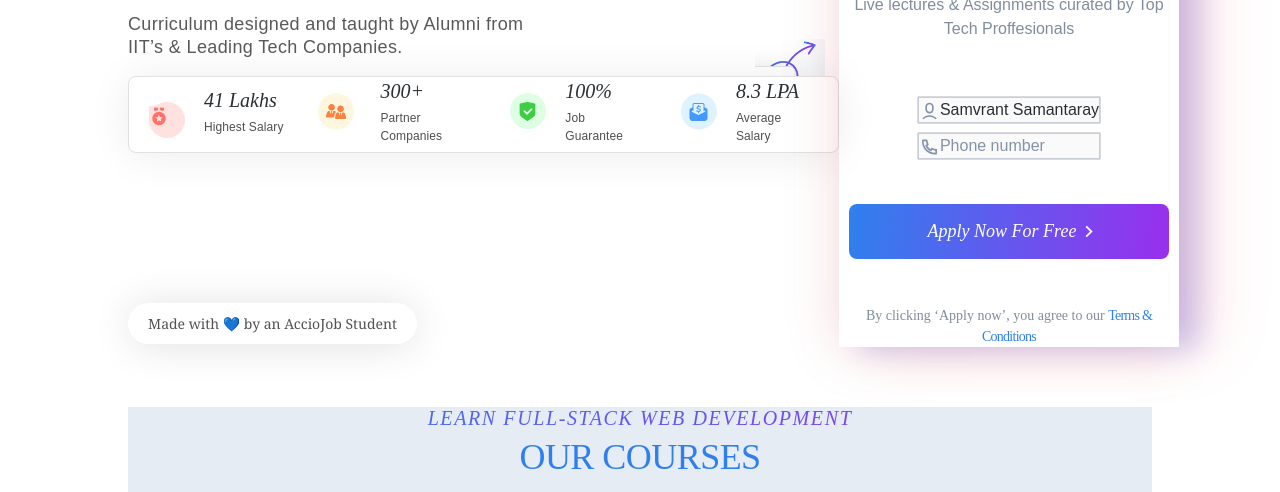
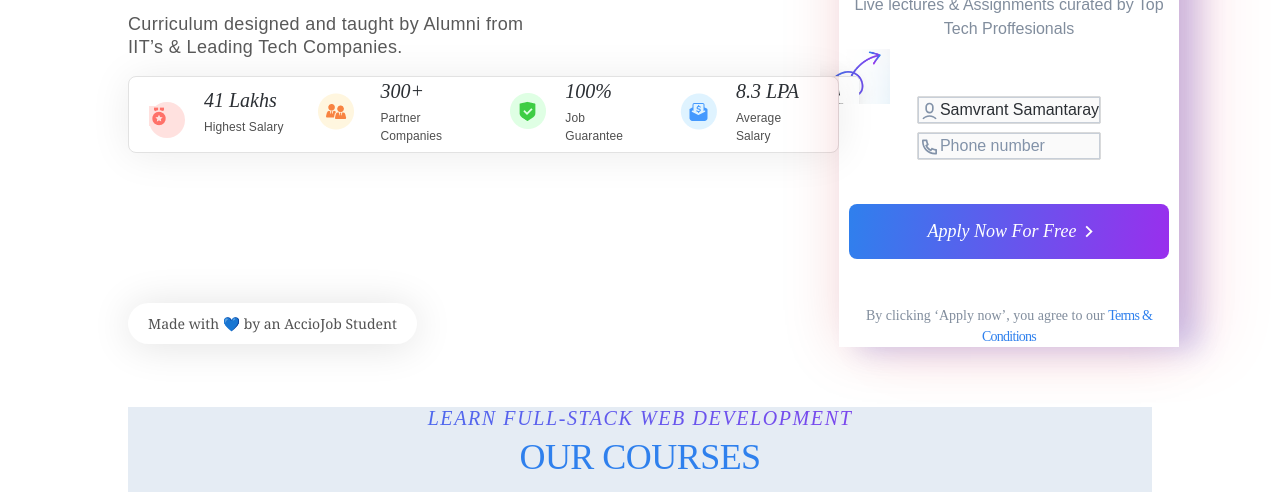
Before and after one commit to ankushjoshi706/Accio_clone, a plain HTML site: page index.html in a window 1280 px wide. Shown: the part 296-788 px from the top of the page. Drawn offline with nearby package versions, Linux system fonts and the light colour scheme.

Commit message:
Update index.html

```diff
--- a/index.html
+++ b/index.html
@@ -240,7 +240,7 @@
                     </div>
 
                 </div>
-                <img src="./assets/Arrow.png" alt="arrow" class="hide" width="70px">
+                <img src="./assets/Arrow.png" alt="arrow" class="hide" width="70px" style="left: 820px; border: 3.36px; top: 345px;">
                 <div class="made">
                     Made with 💙 by an AccioJob Student
                 </div>
```
